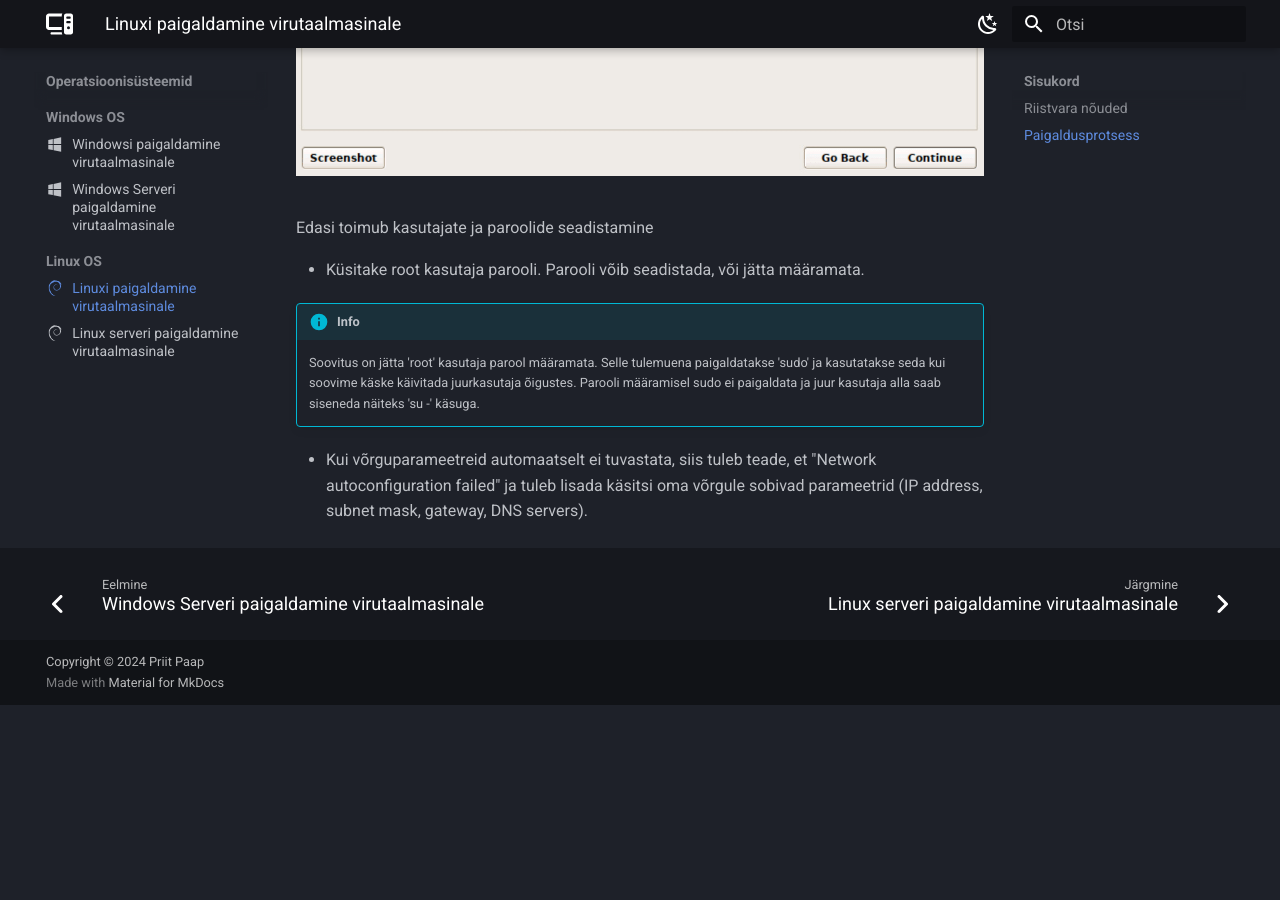
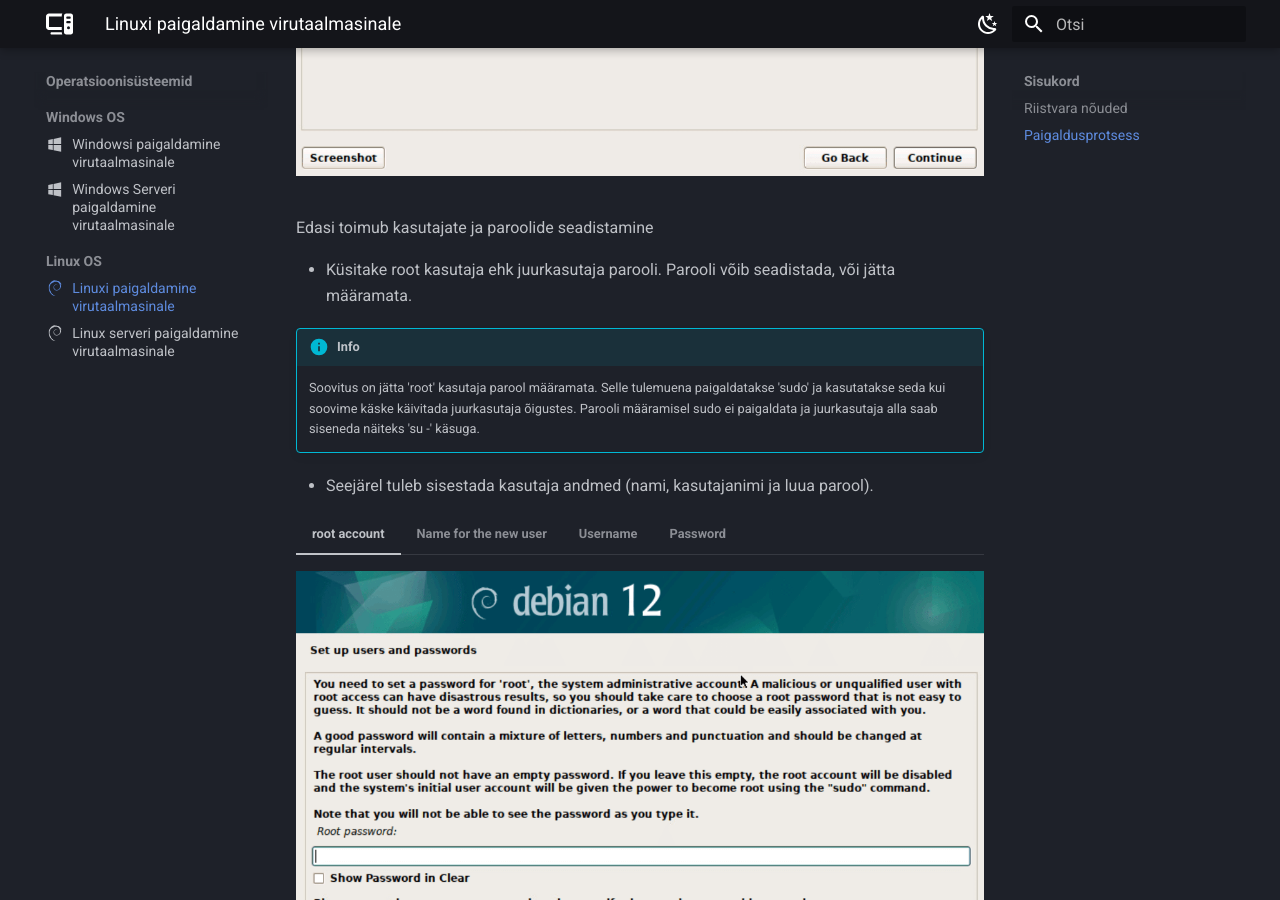
Before and after one commit to priitpaap/priitpaap.github.io, an MkDocs documentation site: the page built from docs/debpaigaldus.md, in a window 1280 px wide and 900 px high, scrolled down 3847 px. Built offline with MkDocs 1.6.1 and Material for MkDocs 9.7.7, drawn with Linux system fonts in a browser that asks for light colours; before the commit the page ends 4552 px from its top, so only the background shows below that.

Commit message:
Update debpaigaldus.md

```diff
--- a/docs/debpaigaldus.md
+++ b/docs/debpaigaldus.md
@@ -111,10 +111,26 @@ Järgnevalt on vaja määrata arvutile võrgunimi (hostname) ja domeen. Kui dome
 
 Edasi toimub kasutajate ja paroolide seadistamine
 
-- Küsitake root kasutaja parooli. Parooli võib seadistada, või jätta määramata.
+- Küsitake root kasutaja ehk juurkasutaja parooli. Parooli võib seadistada, või jätta määramata.
 
 !!! info
 
-    Soovitus on jätta 'root' kasutaja parool määramata. Selle tulemuena paigaldatakse 'sudo' ja kasutatakse seda kui soovime käske käivitada juurkasutaja õigustes. Parooli määramisel sudo ei paigaldata ja juur kasutaja alla saab siseneda näiteks 'su -' käsuga.
+    Soovitus on jätta 'root' kasutaja parool määramata. Selle tulemuena paigaldatakse 'sudo' ja kasutatakse seda kui soovime käske käivitada juurkasutaja õigustes. Parooli määramisel sudo ei paigaldata ja juurkasutaja alla saab siseneda näiteks 'su -' käsuga.
 
-- Kui võrguparameetreid automaatselt ei tuvastata, siis tuleb teade, et "Network autoconfiguration failed" ja tuleb lisada käsitsi oma võrgule sobivad parameetrid (IP address, subnet mask, gateway, DNS servers).
+- Seejärel tuleb sisestada kasutaja andmed (nami, kasutajanimi ja luua parool).
+
+=== "root account"
+
+    ![Installer](images/user1.png)
+
+=== "Name for the new user"
+
+    ![Installer](images/user2.png)
+
+=== "Username"
+
+    ![Installer](images/user3.png)
+
+=== "Password"
+
+    ![Installer](images/user4.png)
```
